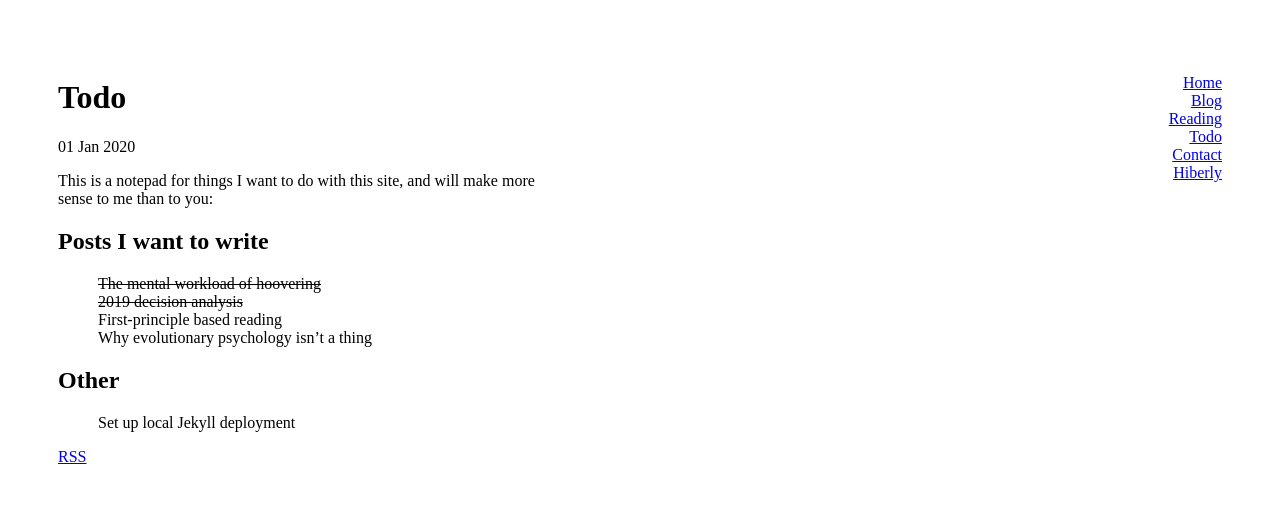
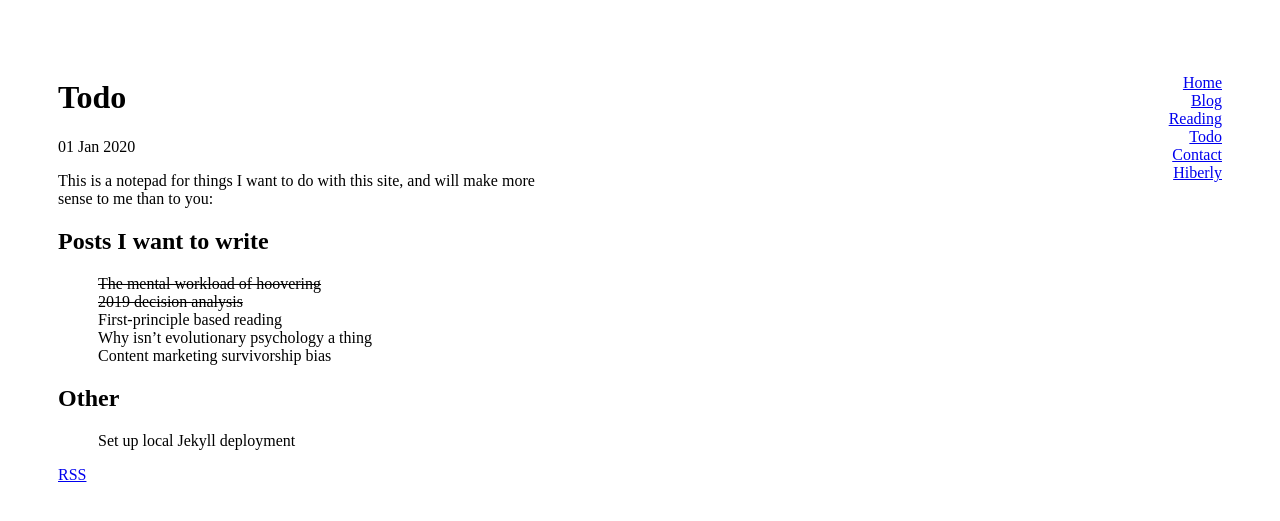
Before and after one commit to jamesefhawkins/jamesefhawkins.github.io, a Jekyll site: the page built from todo/index.md, in a window 1280 px wide. Shown: the top 521 px of the page. Built offline with Jekyll 4.4.1, drawn with Linux system fonts in a browser that asks for light colours.

Commit message:
added an idea to the todo list

```diff
--- a/todo/index.md
+++ b/todo/index.md
@@ -10,7 +10,8 @@ This is a notepad for things I want to do with this site, and will make more sen
 * <strike>The mental workload of hoovering</strike>
 * <strike>2019 decision analysis</strike>
 * First-principle based reading
-* Why evolutionary psychology isn't a thing
+* Why isn't evolutionary psychology a thing
+* Content marketing survivorship bias
 
 ## Other
 * Set up local Jekyll deployment
```
